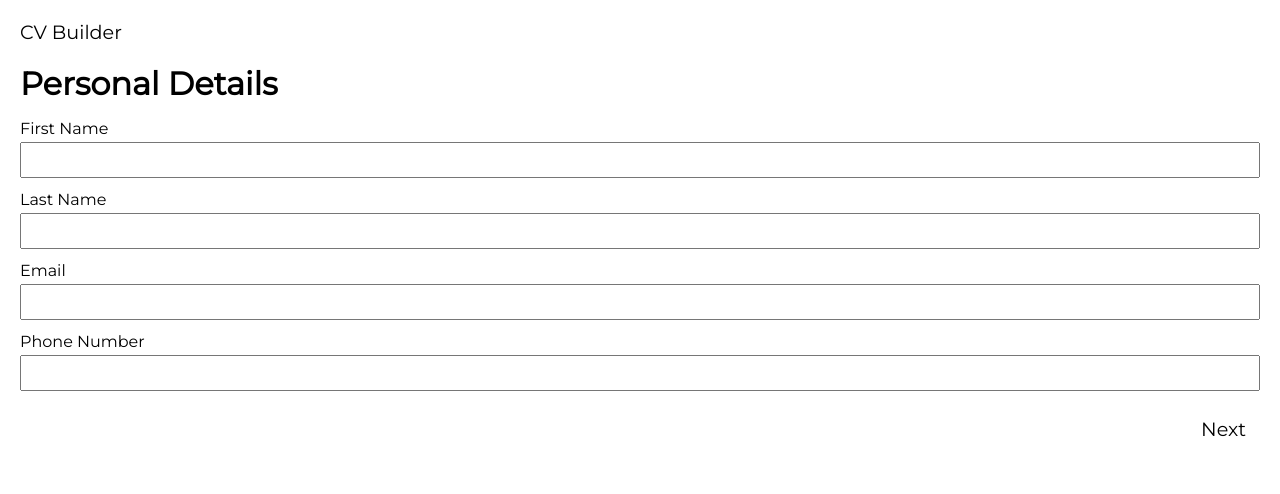
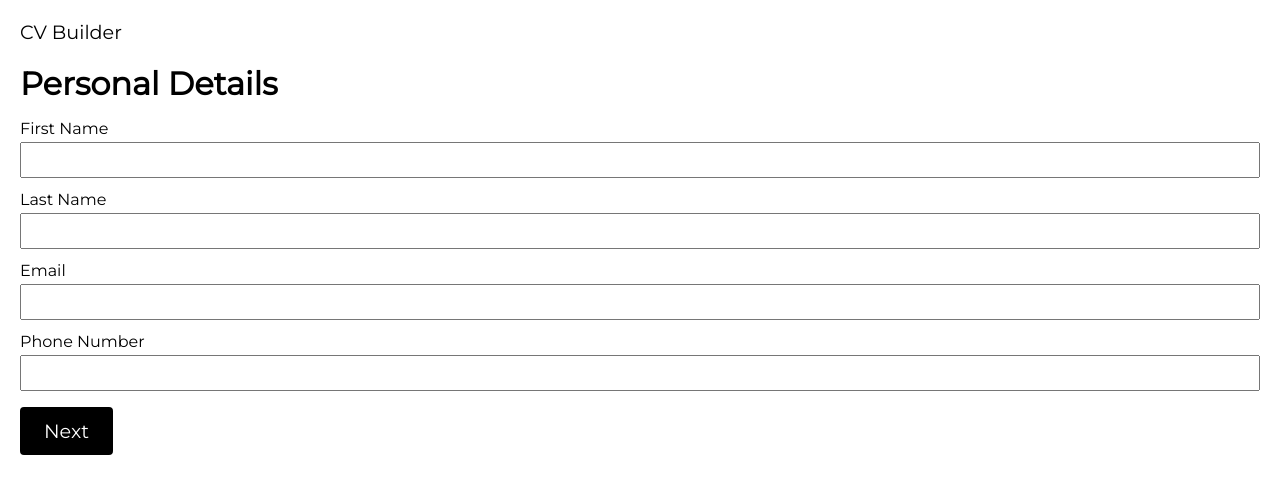
Before and after one commit to Zekumoru/top-cv-application, a React (Create React App) app: page / in a window 1280 px wide. Shown: the top 494 px of the page. Built offline with nearby package versions, Linux system fonts and the light colour scheme.

Commit message:
Refactor buttons and create primary button class

```diff
--- a/src/components/Form.js
+++ b/src/components/Form.js
@@ -8,7 +8,7 @@ class Form extends React.Component {
         <h1 className="title">{this.props.title}</h1>
         <div className="Form-content">{this.props.children}</div>
         <div className="buttons">
-          <button className="next-btn">Next</button>
+          <button className="primary next-btn">Next</button>
         </div>
       </form>
     );
--- a/src/styles/Form.scss
+++ b/src/styles/Form.scss
@@ -7,11 +7,6 @@
 
   .buttons {
     margin-top: 16px;
-    display: flex;
-  }
-
-  .next-btn {
-    margin-left: auto;
   }
 }
 
--- a/src/styles/index.scss
+++ b/src/styles/index.scss
@@ -8,9 +8,15 @@
 }
 
 button {
-  padding: 10px 14px;
+  padding: 10px 22px;
   font-size: 1.2rem;
   background-color: transparent;
-  border: none;
+  border: 2px solid black;
+  border-radius: 4px;
   cursor: pointer;
 }
+
+button.primary {
+  background-color: black;
+  color: white;
+}
```
